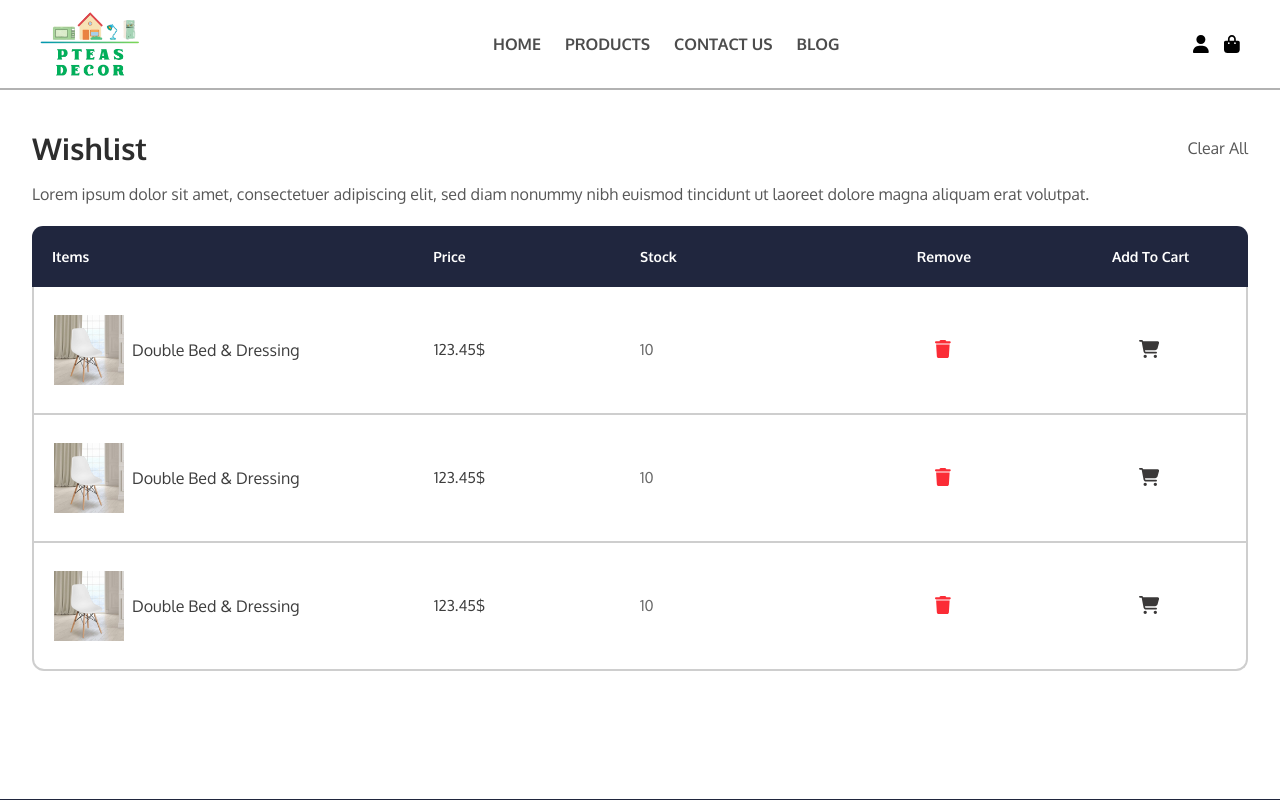
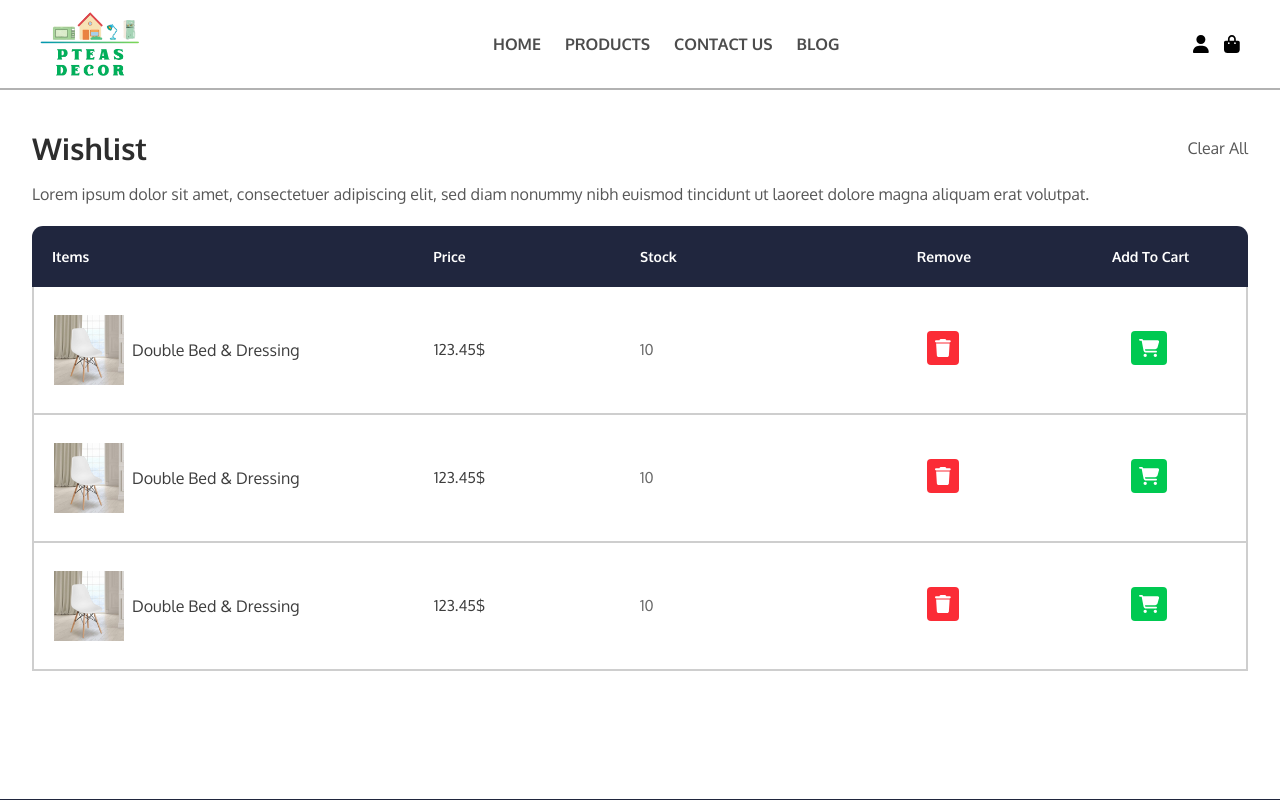
Before and after one commit to Kimsor1111/PteasDecor, a React (Vite) app: page /MyAccount/Wishlist in a window 1280 px wide. Shown: the top 800 px of the page. Built offline with nearby package versions, Linux system fonts and the light colour scheme.

Commit message:
finish interface

```diff
--- a/src/components/Footer/footer.jsx
+++ b/src/components/Footer/footer.jsx
@@ -74,14 +74,15 @@ const footer = () => {
                 {title}
               </h1>
               <div className="w-[200px] flex justify-between pr-3 gap-5 mt-3">
-                {icon.map((item, index) => (
+                {icon.map(({ icon, path }, index) => (
                   <Link
                     key={index}
+                    to={path}
                     className="flex items-center gap-2 font-medium font-poppins text-white/50 hover:text-white"
                   >
                     <FontAwesomeIcon
                       className="w-[35px] py-2.5 bg-gray-200/20 rounded"
-                      icon={item}
+                      icon={icon}
                     />
                   </Link>
                 ))}
--- a/src/components/Navbar/navbar.jsx
+++ b/src/components/Navbar/navbar.jsx
@@ -44,8 +44,8 @@ const navbar = () => {
           ))}
         </ul>
         <div className="w-full h-[100px] flex items-center justify-center gap-5 text-2xl text-black/50 border-t-2 border-black/30">
-          {SocialIcon.map((icon, index) => (
-            <Link key={index} className="hover:text-black">
+          {SocialIcon.map(({ icon, path }, index) => (
+            <Link key={index} to={path} className="hover:text-black">
               <FontAwesomeIcon icon={icon} />
             </Link>
           ))}
--- a/src/components/UserDashboard/List.jsx
+++ b/src/components/UserDashboard/ItemEntry.jsx
@@ -1,5 +1,3 @@
-import React from "react";
-
 const List = ({
   length,
   index,
@@ -20,10 +18,10 @@ const List = ({
         <div className="flex gap-4 items-center">
           <img
             src={img}
-            alt=""
+            alt={name}
             className="size-[50px] object-cover object-center"
           />
-          <h1 className="self-start mt-2 text-[13px]">{name}</h1>
+          <h1 className="self-start mt-2 text-[13px] text-[#3D3D3D]">{name}</h1>
         </div>
       ) : (
         <h1 className="self-start mt-2 text-[13px]">{name}</h1>
@@ -32,7 +30,7 @@ const List = ({
         <span className="text-[12px] text-gray-500/80 font-medium">
           {qty} x {(price * (1 - discount / 100)).toFixed(2)}
         </span>
-        <span className="text-[15px] font-normal tracking-wider">
+        <span className="text-[15px] font-normal tracking-wider text-[#414141]">
           ${(qty * price * (1 - discount / 100)).toFixed(2)}
         </span>
       </p>
--- a/src/components/UserDashboard/WishlistEntry.jsx
+++ b/src/components/UserDashboard/WishlistEntry.jsx
@@ -1,33 +1,30 @@
 import { faShoppingCart, faTrash } from "@fortawesome/free-solid-svg-icons";
 import { FontAwesomeIcon } from "@fortawesome/react-fontawesome";
-import Product from "./../../assets/Product/p1.jpg";
-const OrderEntry = ({ status }) => {
+const WishlistEntry = ({ img, name, price, stock }) => {
   return (
     <div
-      className={`w-full grid grid-cols-[1fr_1fr_1fr_1fr_1fr] items-center md:grid-cols-[2fr_1fr_1fr_1fr_1fr] gap-3 ${
-        status == "Failed" && "rounded-b-xl"
-      } py-7 border-2 border-t-0 border-[#CECECE]`}
+      className={`w-full grid grid-cols-[1fr_1fr_1fr_1fr_1fr] items-center md:grid-cols-[2fr_1fr_1fr_1fr_1fr] gap-3 py-7 border-2 border-t-0 border-[#CECECE]`}
     >
-      <div className="flex items-center gap-2 ps-[20px]">
-        <img src={Product} className="md:size-[70px] size-[40px]" alt="" />
-        <p className=" text-[#3D3D3D] md:block hidden">Double Bed & Dressing</p>
+      <div className="flex items-center gap-2 ps-[10px] md:ps-[20px]">
+        <img src={img} className="md:size-[70px] size-[40px]" alt="" />
+        <p className=" text-[#3D3D3D] md:block hidden">{name}</p>
       </div>
-      <p className="text-[#3D3D3D] text-[12px] md:text-[15px]">123.45$</p>
-      <p className="text-[12px] md:text-[15px] text-[#6A6A6A]">10</p>
+      <p className="text-[#3D3D3D] text-[12px] md:text-[15px]">{price}$</p>
+      <p className="text-[12px] md:text-[15px] text-[#6A6A6A]">{stock}</p>
       <p className="text-center">
         <FontAwesomeIcon
           icon={faTrash}
-          className="text-red-500 text-[12px] md:text-[18px] cursor-pointer"
+          className="text-white text-[12px] bg-red-500 p-2 rounded md:text-[18px] cursor-pointer"
         />
       </p>
       <p className="text-center">
         <FontAwesomeIcon
           icon={faShoppingCart}
-          className="text-[#3a3838] text-[12px] md:text-[18px] cursor-pointer"
+          className="text-white p-2 bg-green-500 rounded  text-[12px] md:text-[18px] cursor-pointer"
         />
       </p>
     </div>
   );
 };
 
-export default OrderEntry;
+export default WishlistEntry;
--- a/src/components/index.js
+++ b/src/components/index.js
@@ -16,6 +16,6 @@ export { default as ProductCard } from "./Product/ProductCard";
 export { default as OrderEntry } from "./UserDashboard/OrderEntry";
 export { default as PaymentMethod } from "./UserDashboard/PaymentMethod";
 export { default as CartDetails } from "./Cart/CartDetails";
-export { default as List } from "./UserDashboard/List";
+export { default as ItemEntry } from "./UserDashboard/ItemEntry";
 export { default as PaymentCard } from "./UserDashboard/PaymentCard";
 export { default as WishlistEntry } from "./UserDashboard/WishlistEntry";
--- a/src/data/Footer/index.js
+++ b/src/data/Footer/index.js
@@ -5,7 +5,6 @@ import {
   faGear,
   faHeart,
   faHome,
-  faHouseUser,
   faLocationDot,
   faMoneyBill,
   faPhone,
--- a/src/data/Navbar/index.js
+++ b/src/data/Navbar/index.js
@@ -24,8 +24,20 @@ export const MenuLi = [
   },
 ];
 export const SocialIcon = [
-  faFacebookF,
-  faTelegramPlane,
-  faYoutube,
-  faInstagram,
+  {
+    icon: faFacebookF,
+    path: "https://www.facebook.com/",
+  },
+  {
+    icon: faTelegramPlane,
+    path: "https://web.telegram.org/",
+  },
+  {
+    icon: faYoutube,
+    path: "https://www.youtube.com/",
+  },
+  {
+    icon: faInstagram,
+    path: "https://www.instagram.com/",
+  },
 ];
--- a/src/page/UserDashboard/MyAccount.jsx
+++ b/src/page/UserDashboard/MyAccount.jsx
@@ -2,7 +2,37 @@ import { OrderEntry, PaymentMethod } from "../../components";
 import Visa from "./../../assets/Payment/visa.jpg";
 import Master from "./../../assets/Payment/master.jpg";
 import { Link } from "react-router-dom";
+import p from "./../../assets/Product/p1.jpg";
 const MyAccount = () => {
+  const OrderProduct = [
+    {
+      orderid: 2103,
+      img: p,
+      name: "Double Bed & Dressing",
+      status: "In Progress",
+      trackingid: 2176413876,
+      deliverydate: "23-07-2021",
+      price: 123.45,
+    },
+    {
+      orderid: 2103,
+      img: p,
+      name: "Double Bed & Dressing",
+      status: "Succeed",
+      trackingid: 2176413876,
+      deliverydate: "23-07-2021",
+      price: 123.45,
+    },
+    {
+      orderid: 2103,
+      img: p,
+      name: "Double Bed & Dressing",
+      status: "Failed",
+      trackingid: 2176413876,
+      deliverydate: "23-07-2021",
+      price: 123.45,
+    },
+  ];
   const payment = [
     {
       name: "MasterCard (Default)",
@@ -31,9 +61,12 @@ const MyAccount = () => {
             <h1 className="text-[20px] font-bold text-[#2d2d2d]">
               Order History
             </h1>
-            <p className="hover:underline text-[16px] text-[#575757] cursor-pointer">
+            <Link
+              to={"TrackOrder"}
+              className="hover:underline text-[16px] text-[#575757] cursor-pointer"
+            >
               Track An Order
-            </p>
+            </Link>
           </div>
           <div className="py-5 bg-[#20263E] mt-5 rounded-t-[11px] grid grid-cols-[1fr_1fr_1fr_1fr_1fr_1fr] md:grid-cols-[1fr_2fr_1fr_1fr_1fr_1fr] gap-3 text-white md:text-[14px] text-[10px] font-bold">
             <h1 className="ps-[10px] md:ps-[20px]">Order no</h1>
@@ -44,9 +77,23 @@ const MyAccount = () => {
             <h1 className="w-full">Price</h1>
           </div>
           <div className="md:text-[16px] text-[11px]">
-            <OrderEntry status={"In Progress"} />
-            <OrderEntry status={"Succeed"} />
-            <OrderEntry status={"Failed"} />
+            {OrderProduct.map(
+              (
+                { orderid, img, name, status, trackingid, deliverydate, price },
+                index
+              ) => (
+                <OrderEntry
+                  key={index}
+                  orderid={orderid}
+                  img={img}
+                  name={name}
+                  status={status}
+                  trackingid={trackingid}
+                  deliverydate={deliverydate}
+                  price={price}
+                />
+              )
+            )}
           </div>
         </section>
         <section className="w-[95%] mt-10">
@@ -54,7 +101,10 @@ const MyAccount = () => {
             <h1 className="text-[20px] font-bold text-[#2d2d2d]">
               Billing Methods
             </h1>
-            <Link className="hover:underline text-[16px] text-[#575757] cursor-pointer">
+            <Link
+              to={"PaymentAndBilling"}
+              className="hover:underline text-[16px] text-[#575757] cursor-pointer"
+            >
               View All
             </Link>
           </div>
--- a/src/page/UserDashboard/Wishlist.jsx
+++ b/src/page/UserDashboard/Wishlist.jsx
@@ -1,5 +1,27 @@
 import { WishlistEntry } from "../../components";
-const MyAccount = () => {
+import p from "./../../assets/Product/p1.jpg";
+import { useState } from "react";
+const Wishlist = () => {
+  const wishlistproduct = [
+    {
+      img: p,
+      name: "Double Bed & Dressing",
+      price: 123.45,
+      stock: 10,
+    },
+    {
+      img: p,
+      name: "Double Bed & Dressing",
+      price: 123.45,
+      stock: 10,
+    },
+    {
+      img: p,
+      name: "Double Bed & Dressing",
+      price: 123.45,
+      stock: 10,
+    },
+  ];
   return (
     <>
       <main className="flex flex-col items-center justify-center w-full mt-10 font-oxygen">
@@ -23,9 +45,15 @@ const MyAccount = () => {
             <h1 className="w-full text-center">Add To Cart</h1>
           </div>
           <div className="md:text-[16px] text-[11px]">
-            <WishlistEntry status={"In Progress"} />
-            <WishlistEntry status={"Succeed"} />
-            <WishlistEntry status={"Failed"} />
+            {wishlistproduct.map(({ img, name, price, stock }, index) => (
+              <WishlistEntry
+                key={index}
+                img={img}
+                name={name}
+                price={price}
+                stock={stock}
+              />
+            ))}
           </div>
         </section>
       </main>
@@ -33,4 +61,4 @@ const MyAccount = () => {
   );
 };
 
-export default MyAccount;
+export default Wishlist;
```
Also changed, not shown: src/components/UserDashboard/OrderEntry.jsx (+17 -8 lines), src/page/UserDashboard/TrackOrderDetail.jsx (+25 -6 lines).
